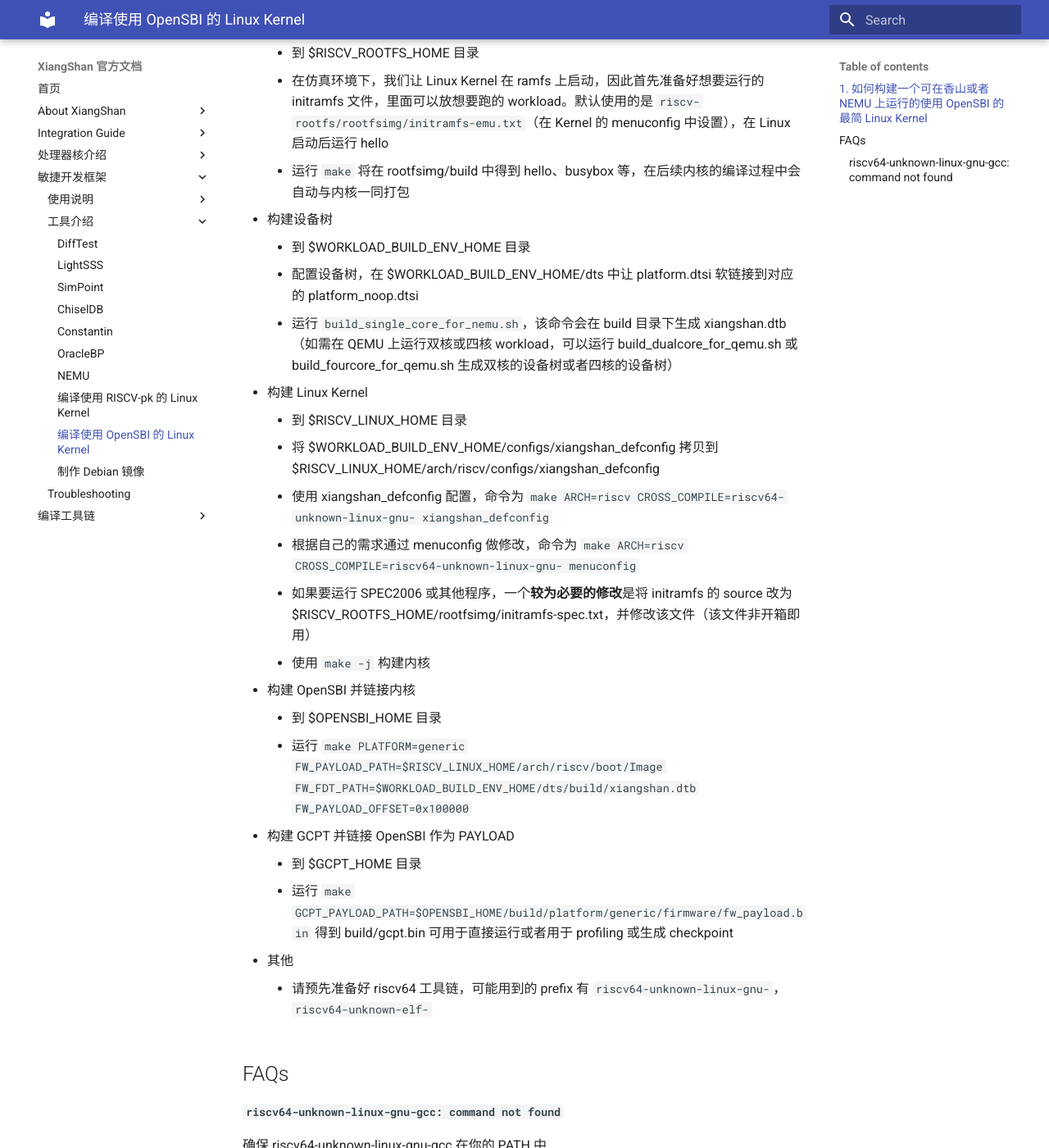
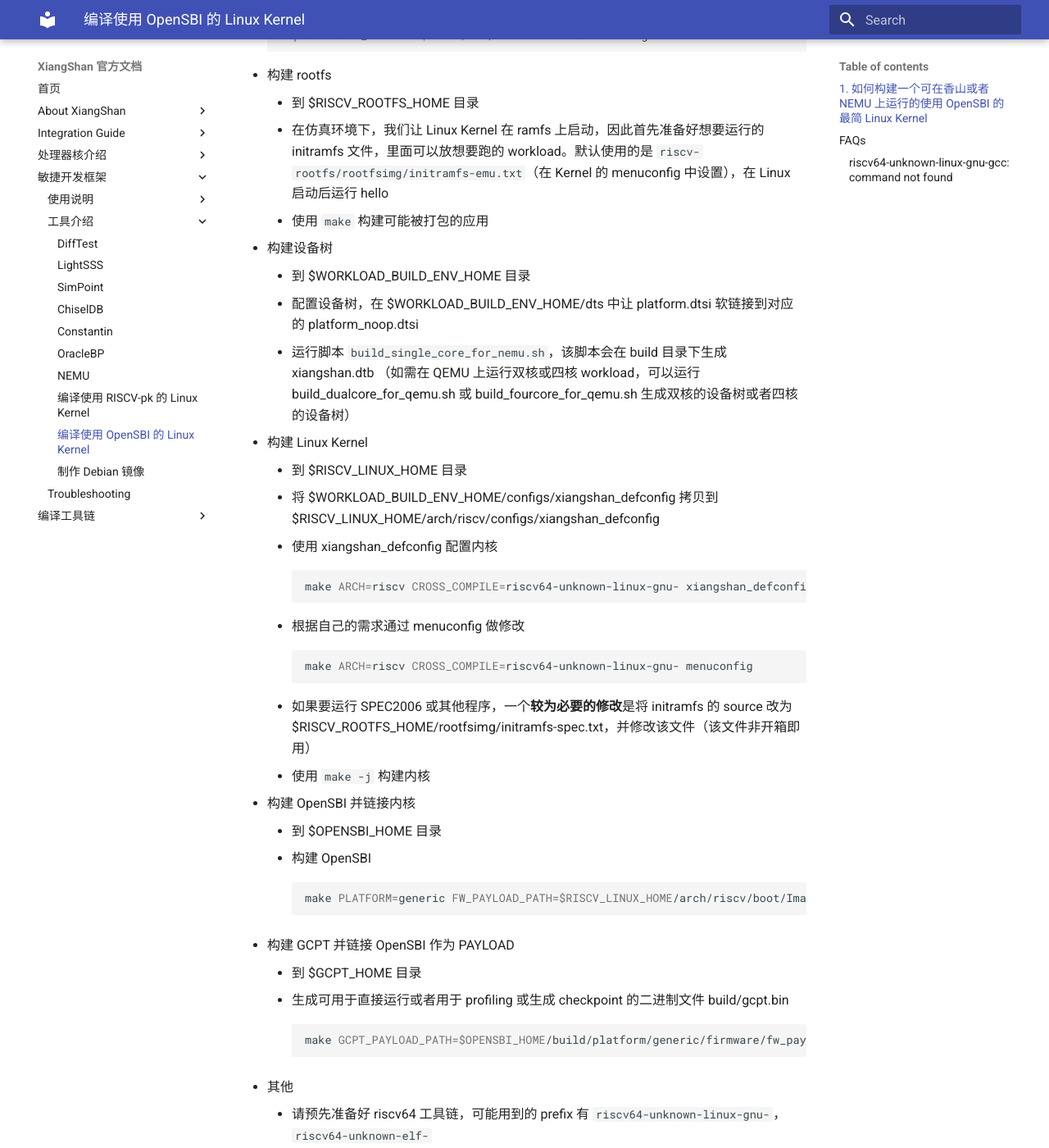
Before and after one commit to OpenXiangShan/XiangShan-doc, an MkDocs documentation site: the page built from docs/tools/opensbi-kernel-for-xs.md, in a window 1280 px wide and 1400 px high, scrolled down 1318 px. Shown: the whole window at 82% size. Built offline with MkDocs 1.6.1 and Material for MkDocs 9.7.7, drawn with Linux system fonts in a browser that asks for light colours; some of the changed text lies outside the part shown.

Commit message:
opensbi-kernel: replace inline code with code block
Signed-off-by: jiaxiaoyu <xyyy1420@gmail.com>

````diff
--- a/docs/tools/opensbi-kernel-for-xs.md
+++ b/docs/tools/opensbi-kernel-for-xs.md
@@ -9,7 +9,7 @@
     注意，过程中出现任何问题，请首先观察出错信息并结合 Makefile 文件，自行网上搜索可以解决一些简单问题，比如工具链和依赖包相关的问题。
 
 - 分别克隆或下载启动加载程序 OpenSBI、Linux kernel、根文件系统 rootfs、NEMU以及构建时所需的设备树和内核配置文件。并将四个仓库和一个压缩文件放到**同一目录下**
-```shell
+```bash
 git clone https://github.com/riscv-software-src/opensbi.git
 wget https://cdn.kernel.org/pub/linux/kernel/v6.x/linux-6.6.30.tar.xz
 git clone https://github.com/OpenXiangShan/riscv-rootfs -b checkpoint
@@ -20,49 +20,65 @@ git clone https://github.com/xyyy1420/workload_build_env.git
     注意，本文档中使用的内核版本 6.6.30 不是必须的，用户可以自行选择内核版本以满足不同的需求，但是如果选择使用其他版本的内核，我们无法提供任何可用的配置文件，也无法提供任何有关配置方面的支持
 
 - 解压 Linux kernel 代码
-    - 运行 ```tar -xf linux-6.6.30.tar.xz```
+```bash
+tar -xf linux-6.6.30.tar.xz
+```
 
-- 设置环境变量
-    - NEMU_HOME：NEMU 的路径
-    - GCPT_HOME：GCPT_RESTORE 的路径（$NEMU_HOME/resource/gcpt_restore）
-    - RISCV_LINUX_HOME：Linux Kernel 的路径
-    - RISCV_ROOTFS_HOME：riscv-rootfs 的路径
-    - WORKLOAD_BUILD_ENV_HOME: workload build env 的路径
-    - OPENSBI_HOME：OpenSBI 的路径
-    - RISCV：riscv-gnu-toolchain 的安装路径（包含bin, include, lib等的顶层目录路径）
+* 设置环境变量
+    * NEMU_HOME：NEMU 的路径
+    * GCPT_HOME：GCPT_RESTORE 的路径（$NEMU_HOME/resource/gcpt_restore）
+    * RISCV_LINUX_HOME：Linux Kernel 的路径
+    * RISCV_ROOTFS_HOME：riscv-rootfs 的路径
+    * WORKLOAD_BUILD_ENV_HOME: workload build env 的路径
+    * OPENSBI_HOME：OpenSBI 的路径
+    * RISCV：riscv-gnu-toolchain 的安装路径（包含bin, include, lib等的顶层目录路径）
     > riscv-gnu-toolchain 的安装请参考 [riscv-gnu-toolchain 官方文档](https://github.com/riscv-collab/riscv-gnu-toolchain)，如果需要为香山编译 B 扩展 GNU 工具链请参见 [GCB 工具链使用说明](../compiler/gnu_toolchain.md)。
 
-- 设置交叉编译工具链
-    - 运行 ```export CROSS_COMPILE=$RISCV/bin/riscv64-unknown-linux-gnu-```
+* 设置交叉编译工具链
+```bash
+export CROSS_COMPILE=$RISCV/bin/riscv64-unknown-linux-gnu-
+```
 
-- 构建 rootfs
-    - 到 $RISCV_ROOTFS_HOME 目录
-    - 在仿真环境下，我们让 Linux Kernel 在 ramfs 上启动，因此首先准备好想要运行的 initramfs 文件，里面可以放想要跑的 workload。默认使用的是 `riscv-rootfs/rootfsimg/initramfs-emu.txt`（在 Kernel 的 menuconfig 中设置），在 Linux 启动后运行 hello
-    - 运行 ```make``` 将在 rootfsimg/build 中得到 hello、busybox 等，在后续内核的编译过程中会自动与内核一同打包
+* 构建 rootfs
+    * 到 $RISCV_ROOTFS_HOME 目录
+    * 在仿真环境下，我们让 Linux Kernel 在 ramfs 上启动，因此首先准备好想要运行的 initramfs 文件，里面可以放想要跑的 workload。默认使用的是 `riscv-rootfs/rootfsimg/initramfs-emu.txt`（在 Kernel 的 menuconfig 中设置），在 Linux 启动后运行 hello
+    * 使用 `make` 构建可能被打包的应用
 
-- 构建设备树
-    - 到 $WORKLOAD_BUILD_ENV_HOME 目录
-    - 配置设备树，在 $WORKLOAD_BUILD_ENV_HOME/dts 中让 platform.dtsi 软链接到对应的 platform_noop.dtsi
-    - 运行 ```build_single_core_for_nemu.sh```，该命令会在 build 目录下生成 xiangshan.dtb （如需在 QEMU 上运行双核或四核 workload，可以运行 build_dualcore_for_qemu.sh 或 build_fourcore_for_qemu.sh 生成双核的设备树或者四核的设备树）
+* 构建设备树
+    * 到 $WORKLOAD_BUILD_ENV_HOME 目录
+    * 配置设备树，在 $WORKLOAD_BUILD_ENV_HOME/dts 中让 platform.dtsi 软链接到对应的 platform_noop.dtsi
+    * 运行脚本 `build_single_core_for_nemu.sh`，该脚本会在 build 目录下生成 xiangshan.dtb （如需在 QEMU 上运行双核或四核 workload，可以运行 build_dualcore_for_qemu.sh 或 build_fourcore_for_qemu.sh 生成双核的设备树或者四核的设备树）
 
-- 构建 Linux Kernel
-    - 到 $RISCV_LINUX_HOME 目录
-    - 将 $WORKLOAD_BUILD_ENV_HOME/configs/xiangshan_defconfig 拷贝到 $RISCV_LINUX_HOME/arch/riscv/configs/xiangshan_defconfig
-    - 使用 xiangshan_defconfig 配置，命令为 ```make ARCH=riscv CROSS_COMPILE=riscv64-unknown-linux-gnu- xiangshan_defconfig```
-    - 根据自己的需求通过 menuconfig 做修改，命令为 ```make ARCH=riscv CROSS_COMPILE=riscv64-unknown-linux-gnu- menuconfig```
-    - 如果要运行 SPEC2006 或其他程序，一个**较为必要的修改**是将 initramfs 的 source 改为 $RISCV_ROOTFS_HOME/rootfsimg/initramfs-spec.txt，并修改该文件（该文件非开箱即用）
-    - 使用 ```make -j``` 构建内核
+* 构建 Linux Kernel
+    * 到 $RISCV_LINUX_HOME 目录
+    * 将 $WORKLOAD_BUILD_ENV_HOME/configs/xiangshan_defconfig 拷贝到 $RISCV_LINUX_HOME/arch/riscv/configs/xiangshan_defconfig
+    * 使用 xiangshan_defconfig 配置内核
+    ```bash
+    make ARCH=riscv CROSS_COMPILE=riscv64-unknown-linux-gnu- xiangshan_defconfig
+    ```
+    * 根据自己的需求通过 menuconfig 做修改
+    ```bash
+    make ARCH=riscv CROSS_COMPILE=riscv64-unknown-linux-gnu- menuconfig
+    ```
+    * 如果要运行 SPEC2006 或其他程序，一个**较为必要的修改**是将 initramfs 的 source 改为 $RISCV_ROOTFS_HOME/rootfsimg/initramfs-spec.txt，并修改该文件（该文件非开箱即用）
+    * 使用 `make -j` 构建内核
 
-- 构建 OpenSBI 并链接内核
-    - 到 $OPENSBI_HOME 目录
-    - 运行 `make PLATFORM=generic FW_PAYLOAD_PATH=$RISCV_LINUX_HOME/arch/riscv/boot/Image FW_FDT_PATH=$WORKLOAD_BUILD_ENV_HOME/dts/build/xiangshan.dtb FW_PAYLOAD_OFFSET=0x100000`
+* 构建 OpenSBI 并链接内核
+    * 到 $OPENSBI_HOME 目录
+    * 构建 OpenSBI
+    ```bash
+    make PLATFORM=generic FW_PAYLOAD_PATH=$RISCV_LINUX_HOME/arch/riscv/boot/Image FW_FDT_PATH=$WORKLOAD_BUILD_ENV_HOME/dts/build/xiangshan.dtb FW_PAYLOAD_OFFSET=0x100000
+    ```
 
-- 构建 GCPT 并链接 OpenSBI 作为 PAYLOAD
-    - 到 $GCPT_HOME 目录
-    - 运行 ```make GCPT_PAYLOAD_PATH=$OPENSBI_HOME/build/platform/generic/firmware/fw_payload.bin``` 得到 build/gcpt.bin 可用于直接运行或者用于 profiling 或生成 checkpoint
+* 构建 GCPT 并链接 OpenSBI 作为 PAYLOAD
+    * 到 $GCPT_HOME 目录
+    * 生成可用于直接运行或者用于 profiling 或生成 checkpoint 的二进制文件 build/gcpt.bin
+    ```bash
+    make GCPT_PAYLOAD_PATH=$OPENSBI_HOME/build/platform/generic/firmware/fw_payload.bin
+    ```
 
-- 其他
-    - 请预先准备好 riscv64 工具链，可能用到的 prefix 有 `riscv64-unknown-linux-gnu-`，`riscv64-unknown-elf-`
+* 其他
+    * 请预先准备好 riscv64 工具链，可能用到的 prefix 有 `riscv64-unknown-linux-gnu-`，`riscv64-unknown-elf-`
 
 ## FAQs
 
````
